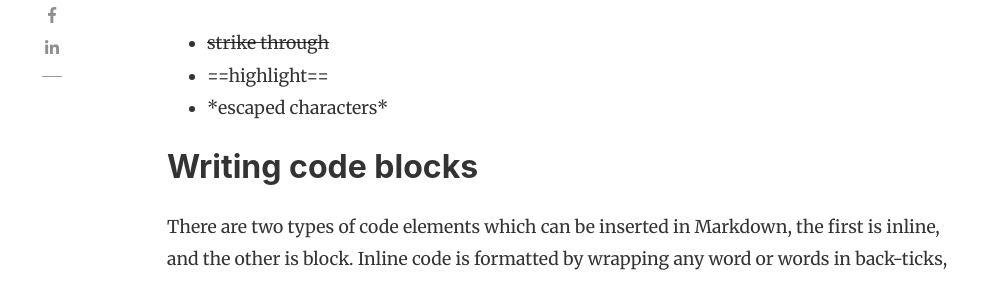
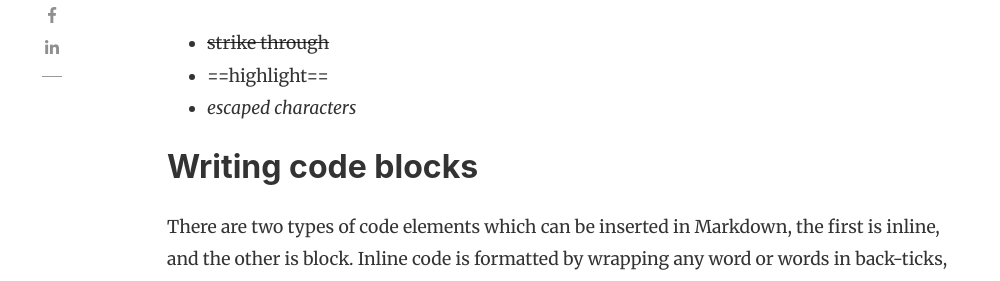
Before and after one commit to eliteaddy/eliteaddy.github.io, a Jekyll site: the page built from _posts/2018-06-12-powerful-things-markdown-editor.md, in a window 1280 px wide and 900 px high, scrolled down 691 px. Shown: the part 163-444 px from the top of the window, without its empty margins (118-1118 px from the left). Built offline with Jekyll 4.4.1, drawn with Linux system fonts in a browser that asks for light colours; nearby versions of some CDN libraries; comment, search, counter and statistics services are not loaded.

Commit message:
Update from Forestry.io Adesile Isaiah Ayomide updated _posts/2018-06-12-powerful-things-markdown-editor.md

````diff
--- a/_posts/2018-06-12-powerful-things-markdown-editor.md
+++ b/_posts/2018-06-12-powerful-things-markdown-editor.md
@@ -8,29 +8,26 @@
 image: ''
 
 ---
+
 There are lots of powerful things you can do with the Markdown editor. If you've gotten pretty comfortable with writing in Markdown, then you may enjoy some more advanced tips about the types of things you can do with Markdown!
 
 As with the last post about the editor, you'll want to be actually editing this post as you read it so that you can see all the Markdown code we're using.
-
 
 ## Special formatting
 
 As well as bold and italics, you can also use some other special formatting in Markdown when the need arises, for example:
 
-+ ~~strike through~~
-+ ==highlight==
-+ \*escaped characters\*
-
+* ~~strike through~~
+* ==highlight==
+* *escaped characters*
 
 ## Writing code blocks
 
 There are two types of code elements which can be inserted in Markdown, the first is inline, and the other is block. Inline code is formatted by wrapping any word or words in back-ticks, `like this`. Larger snippets of code can be displayed across multiple lines using triple back ticks:
 
-```
-.my-link {
-    text-decoration: underline;
-}
-```
+    .my-link {
+        text-decoration: underline;
+    }
 
 #### HTML
 
@@ -89,9 +86,6 @@
 printf("Hello World");
 ```
 
-
-
-
 ![walking]({{ site.baseurl }}/assets/images/8.jpg)
 
 ## Reference lists
@@ -104,4 +98,6 @@
 
 Perhaps the best part of Markdown is that you're never limited to just Markdown. You can write HTML directly in the Markdown editor and it will just work as HTML usually does. No limits! Here's a standard YouTube embed code as an example:
 
-<p><iframe style="width:100%;" height="315" src="https://www.youtube.com/embed/Cniqsc9QfDo?rel=0&amp;showinfo=0" frameborder="0" allowfullscreen></iframe></p>
+<p><iframe style="width:100%;" height="315" src="https://www.youtube.com/embed/Cniqsc9QfDo?rel=0&showinfo=0" frameborder="0" allowfullscreen></iframe></p>
+
+<iframe style="width:100%;" height="315" src="https://www.youtube-nocookie.com/embed/Cniqsc9QfDo?rel=0&showinfo=0" frameborder="0" allowfullscreen></iframe>
````
